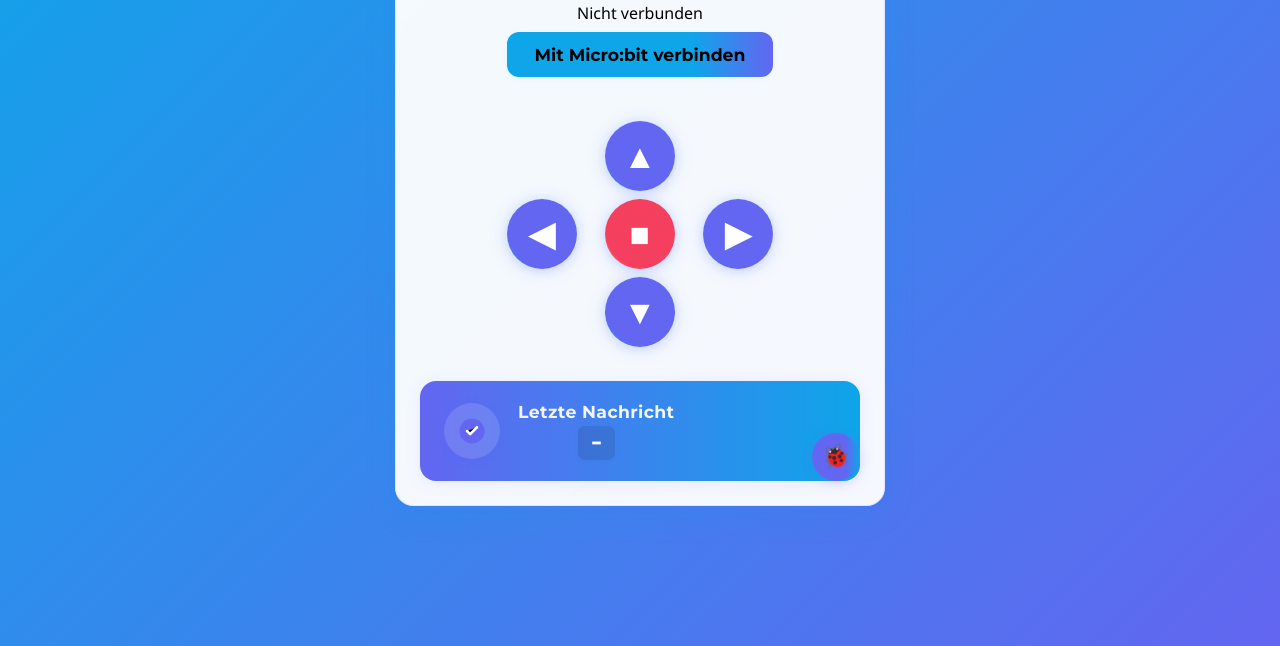
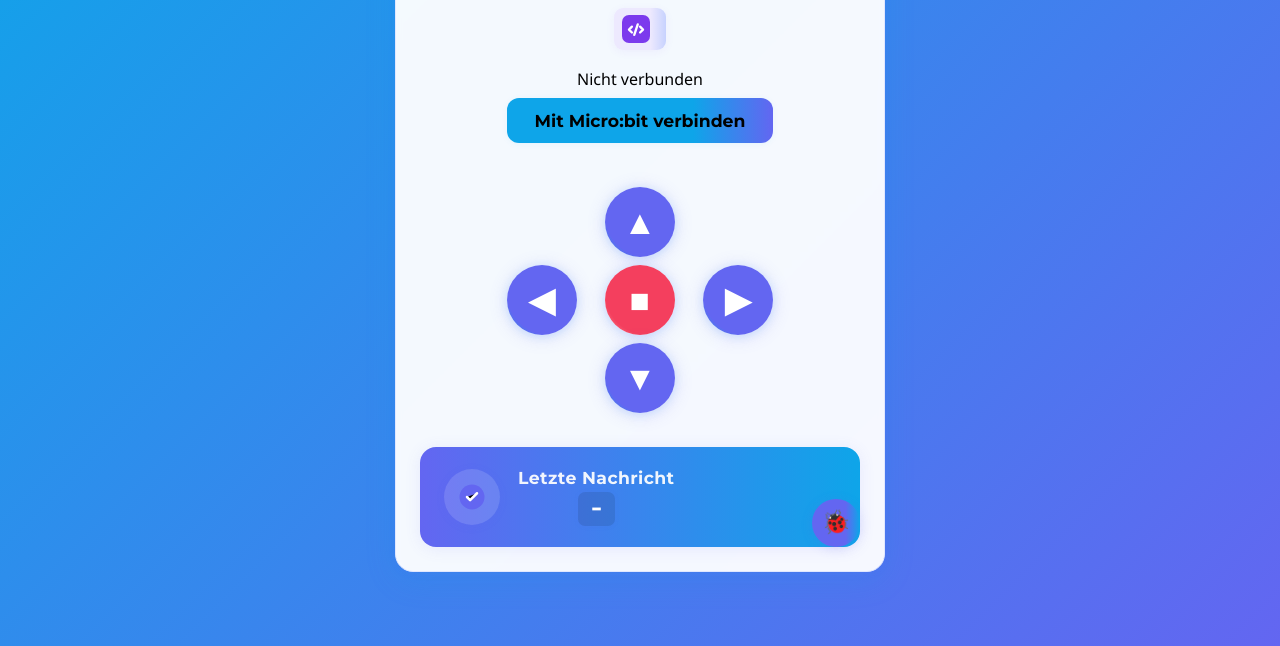
Before and after one commit to zdkderpphb/zdkderpphb.github.io, a plain HTML site: page index.html in a window 1280 px wide. Shown: the part 194-840 px from the top of the page. Drawn offline with Linux system fonts and the light colour scheme.

Commit message:
Update mit Link zu Vorlage

```diff
--- a/index.html
+++ b/index.html
@@ -11,6 +11,9 @@
 <body>
     <div class="container">
         <h1>Remote Control Microbit</h1>
+        <a href="https://makecode.microbit.org/S84523-75152-23841-96183" class="makecode-link" target="_blank" rel="noopener" title="Zum MakeCode-Projekt">
+            <svg xmlns="http://www.w3.org/2000/svg" width="28" height="28" viewBox="0 0 24 24" fill="none"><rect width="24" height="24" rx="6" fill="#7c3aed"/><path d="M8.5 15L6 12.5L8.5 10M15.5 10L18 12.5L15.5 15M13.5 8L10.5 17" stroke="#fff" stroke-width="2" stroke-linecap="round" stroke-linejoin="round"/></svg>
+        </a>
         <div id="status" class="status disconnected">Nicht verbunden</div>
         <button id="connectBtn" class="btn primary">Mit Micro:bit verbinden</button>
         <div class="remote-container">
--- a/style.css
+++ b/style.css
@@ -368,3 +368,30 @@ h1 {
     background: #6366f1;
     border-radius: 6px;
 }
+
+.makecode-link {
+    display: inline-flex;
+    align-items: center;
+    gap: 5px;
+    margin-bottom: 18px;
+    margin-top: 6px;
+    padding: 7px 16px 7px 8px;
+    border-radius: 9px;
+    background: linear-gradient(90deg, #ede9fe 70%, #c7d2fe 100%);
+    color: #6d28d9;
+    font-family: 'Montserrat', Arial, sans-serif;
+    font-weight: 700;
+    font-size: 1.05rem;
+    text-decoration: none;
+    box-shadow: 0 2px 10px rgba(124,58,237,0.06);
+    transition: background 0.18s, color 0.18s, box-shadow 0.18s;
+}
+.makecode-link:hover {
+    background: linear-gradient(90deg, #c7d2fe 60%, #ede9fe 100%);
+    color: #4c1d95;
+    box-shadow: 0 4px 18px rgba(124,58,237,0.13);
+    text-decoration: underline;
+}
+.makecode-link svg {
+    flex-shrink: 0;
+}
```
